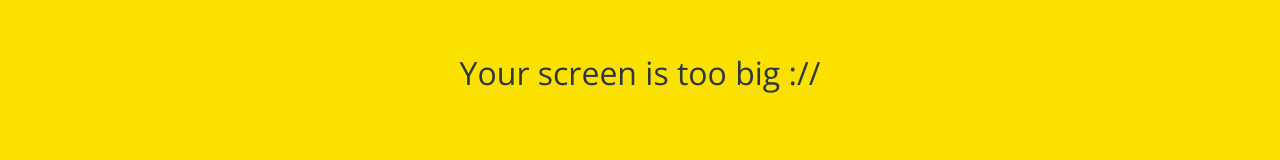
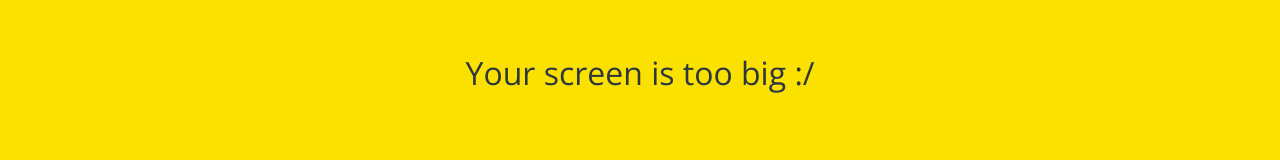
Before and after one commit to JongTL/kokoa-clone-2020, a plain HTML site: page chats.html in a window 1280 px wide. Shown: the part 327-487 px from the top of the page. Drawn offline with nearby package versions, Linux system fonts and the light colour scheme.

Commit message:
Revert "Update chats.html"
This reverts commit 78112b251123fd845614f6bb8747713b7cd145f8.

```diff
--- a/chats.html
+++ b/chats.html
@@ -95,7 +95,7 @@
 
 
     <div id="no-mobile">
-        <span>Your screen is too big ://</span>
+        <span>Your screen is too big :/</span>
     </div>
 
 
```
